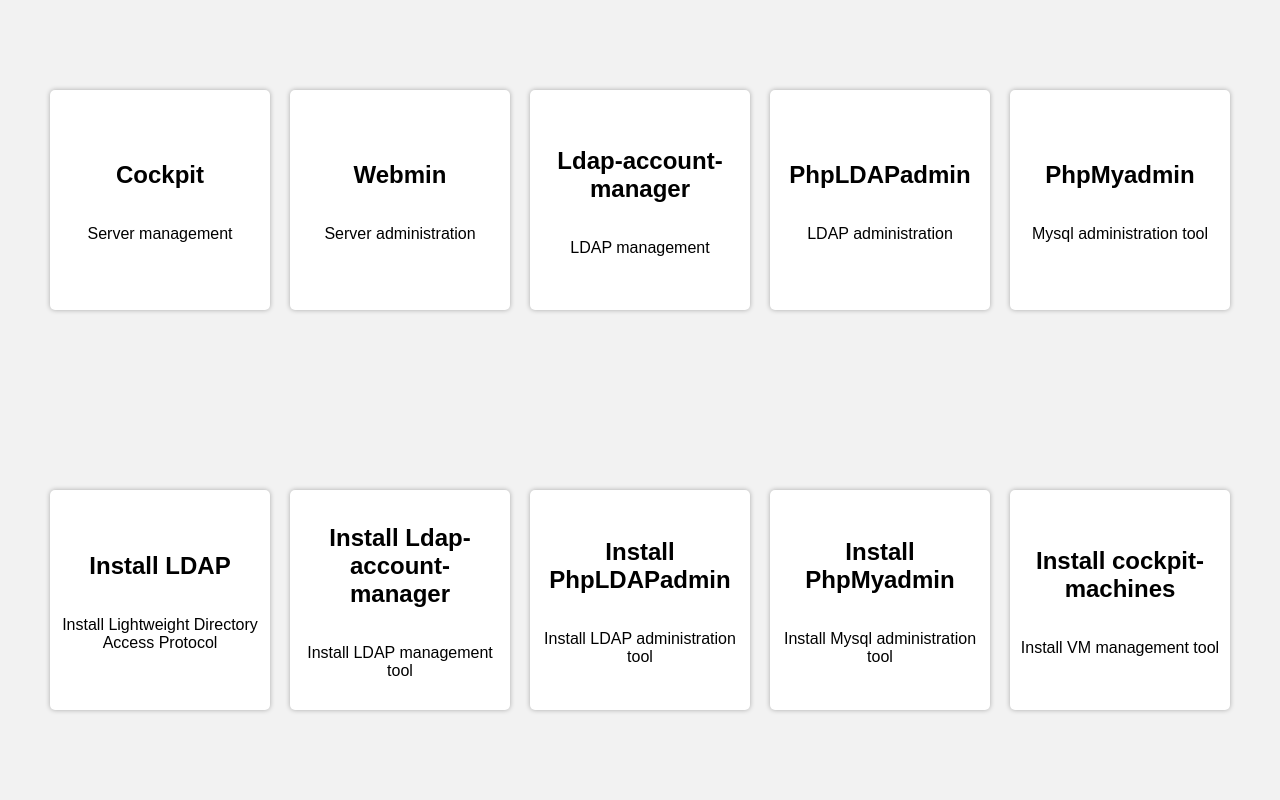
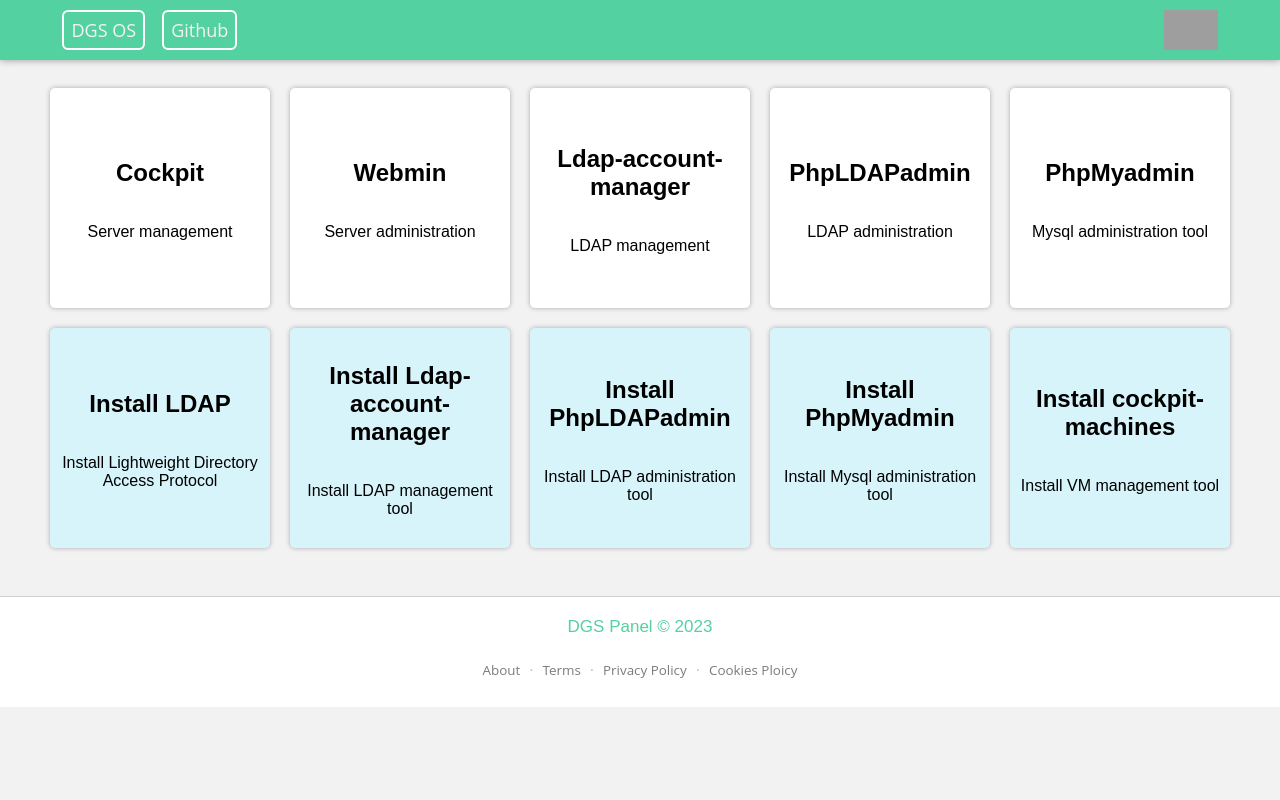
Before and after one commit to WsoumOS/WsoumOS_DGS_Server, a PHP site: page / in a window 1280 px wide. Run offline with PHP 8.4, Linux system fonts and the light colour scheme; grey boxes are pictures that could not be loaded.

Commit message:
Update index.php

```diff
--- a/DGS_panel/index.php
+++ b/DGS_panel/index.php
@@ -1,24 +1,153 @@
 <!DOCTYPE html>
-<html lang="en">
+<html>
 <head>
 	<meta charset="UTF-8">
 	<meta name="viewport" content="width=device-width, initial-scale=1.0">
-	<title>Server Manager</title>
+	<title>DGS Panel - Server Manager</title>
 <style>
 body {
 	font-family: Arial, sans-serif;
 	margin: 0;
 	padding: 0;
+	background: #f2f2f2;
 }
+
+.header {
+	z-index: 100;
+	left: 0;
+	top: 0;
+	right: 0;
+	border-top: 0;
+	/* padding-top: 8px; */
+	width: 100%;
+	/* height: 50px; */
+	height: 60px;
+	background: #54d1a1;
+	/* box-shadow: 0 1px 7px rgba(0,0,0,.35); */
+	box-shadow: 0 0.5px 7px rgba(0,0,0,0.35);
+	/* border-radius: 0 0 5px 5px; */
+}
+
+/*
+.menu {
+
+}
+.menu ul {
+	margin-left: 4%;
+}
+.menu ul li {
+	float: left;
+	padding: 8px;
+	list-style: none;
+}
+.menu ul li a {
+	text-decoration: none;
+	color: #7f7f7f;
+	border: 2px solid #7f7f7f;
+	font-size: 18px;
+	padding: 6px;
+	border-radius: 7px;
+}
+.menu ul li a:hover {
+	background: #fff;
+	color: #7f7f7f;
+	transition: 0.5s;
+}
+.logo {
+	float: right;
+	/* margin-top: 21px; *//*
+	margin-right: 42px;
+}
+*/
+
+/* .logo a {
+	color: #7f7f7f;
+	padding: 7px;
+	font-size: 18px;
+	text-decoration: none;
+	border: 2px solid #7f7f7f;
+	border-radius: 5px;
+} */
+
+.head {
+	width: 94%;
+	margin: 0 auto;
+	padding-top: 10px;
+}
+
+.menu {
+	font-family: "Droid Arabic Kufi" ,Open Sans, sans-serif;
+	font-size: 17.5px;
+	line-height: 22px;
+	float: left;
+	margin-left: 2%;
+}
+
+/*#404040*/
+
+.button a:hover {
+	background: #7cd3b2;
+	transition: 0.5s;
+}
+
+.button {
+	float: left;
+	margin-right: 17px;
+	direction: rtl;
+	border-radius: 6px;
+	transition: 0.8s;
+}
+
+.button a {
+	float: left;
+	text-decoration: none;
+	color: #f3f3f3;
+	font-size: 18px;
+	padding: 7px;
+	border: 2px solid #ffffff;
+	border-radius: 6px;
+}
+
+.logo {
+	float: right;
+	/* margin-top: 4px; */
+	margin-right: 2%;
+}
+
+.logo .logo_b {
+	height: 40px;
+}
+
+.logo .logo_m {
+    display: none;
+    width: 40px;
+}
+
+.logo_b2 {
+    font-family: "Droid Arabic Naskh" ,Open Sans, sans-serif;
+    line-height: 48px;
+    color: #f3f3f3;
+    text-decoration: none;
+    font-size: 31px;
+    font-weight: bold;
+    float: left;
+    margin-top: -4px;
+    margin-right: 11px;
+}
+
+.logo_b2:hover {
+    text-decoration: underline;
+}
+
 
 .container {
 	display: flex;
 	flex-wrap: wrap;
 	justify-content: center;
 	align-items: center;
-			height: 100vh;
+	/* height: 100vh; */
 	width: 100%;
-			background-color: #f2f2f2;
+	padding-top: 18px;
 }
 
 .card {
@@ -43,9 +172,118 @@
 	transform: scale(1.05);
 	box-shadow: 0px 0px 10px rgba(0, 0, 0, 0.5);
 }
+
+.install {
+	background: #d7f4fa;
+}
+
+
+.footer {
+	background: #fff;
+	padding: 30px;
+	padding-top: 20px;
+	margin-top: 38px;
+	/* margin-top: 10vh; */
+	height: 60px;
+	left: 0;
+	right: 0;
+	/* margin-top: 67px; */
+	border-top: 1px solid rgba(211, 211, 211);
+	/* border-radius: 5px 5px 0px 0px; */
+	/* box-shadow: 2px 0 16px rgba(0,0,0,0.35); */
+	/* position: relative; */
+}
+
+.fo_c {
+	direction: rtl;
+	text-align: center;
+	color: #54d1a1;
+	font-size: 18px;
+}
+
+.fo_b {
+	/* width: 97%; */
+}
+
+.fo_u {
+	margin: 22px;
+	margin-top: 18px;
+	/* margin-right: 28px; */
+	/* float: right; */
+	text-align: center;
+	color: #bfbfbf;
+}
+
+.fo_u a:hover {
+	text-decoration: underline;
+	transition: 0.5s;
+}
+
+.fo_u a {
+	font-family: "Droid Arabic Naskh" ,Open Sans, sans-serif;
+	font-size: 13.4px;
+	line-height: 30px;
+	text-decoration: none;
+	margin: 4px;
+	color: #7b7b7b;
+	transition: 0.5s;
+}
+
+.footerlinks {
+    color: #bfbfbf;
+}
+
+.footerlinks a:hover {
+	text-decoration: none;
+	transition: 0.5s;
+}
+
+.footerlinks a {
+	text-decoration: underline;
+	font-size: 14px;
+	line-height: 0;
+	color: #4e4e4e;
+	transition: 0.5s;
+}
+
+.copyright {
+	font-size: 17px;
+	direction: ltr;
+}
+
 </style>
+
 </head>
 <body>
+
+
+<div class="header">
+
+<div class="head">
+
+	<div class="logo">
+		<div class="hrif">
+		<a href="/">
+		<!--img class="logo_b" src="/img/" /-->
+		<img class="logo_b" src="/img/ws-icon-2.png" />
+		<!--img class="logo_m" src="/img/mini_logo_blow.png"-->
+		</a>
+		</div>
+	</div>
+
+<div class="menu">
+		<div id="session" >
+<div class="drop_list">
+<div class="button"><div class="hrif"><a href="https://os.wsoum.ml/dgs/" target="_blank">DGS OS <i class="fas fa-sign-in-alt"></i></a></div></div>
+<div class="button" style=" margin-left: 0px; margin-right: 0px; "><div class="hrif"><a href="https://github.com/WsoumOS/WsoumOS_DGS_Server/tree/main/DGS_panel" target="_blank">Github <i class="fas fa-sign-in-alt"></i></a></div></div>
+</div>
+		</div>
+</div>
+
+	</div>
+
+</div>
+
 	<div class="container">
 		<a target="_blank" href="http://<?php echo $_SERVER["SERVER_NAME"]; ?>:9090" class="card">
 			<h2>Cockpit</h2>
@@ -75,31 +313,63 @@
 	<!--/div>
 	<div class="container"-->
 
-		<a href="/?action=install&package=ldap" class="card">
+		<a href="/?action=install&package=ldap" class="card install">
 			<h2>Install LDAP</h2>
 			<p>Install Lightweight Directory Access Protocol</p>
 		</a>
 
-		<a href="/?action=install&package=lam" class="card">
+		<a href="/?action=install&package=lam" class="card install">
 			<h2>Install Ldap-account-manager</h2>
 			<p>Install LDAP management tool</p>
 		</a>
 
-		<a href="/?action=install&package=phpldapadmin" class="card">
+		<a href="/?action=install&package=phpldapadmin" class="card install">
 			<h2>Install PhpLDAPadmin</h2>
 			<p>Install LDAP administration tool</p>
 		</a>
 
-		<a href="/?action=install&package=phpmyadmin" class="card">
+		<a href="/?action=install&package=phpmyadmin" class="card install">
 			<h2>Install PhpMyadmin</h2>
 			<p>Install Mysql administration tool</p>
 		</a>
 
-		<a href="/?action=install&package=cockpit-machines" class="card">
+		<a href="/?action=install&package=cockpit-machines" class="card install">
 			<h2>Install cockpit-machines</h2>
 			<p>Install VM management tool</p>
 		</a>
 
 	</div>
+
+<?php
+
+echo '
+<div class="footer">
+
+<div class="fo_c">
+
+<div class="copyright" >
+DGS Panel &copy; '.date("Y").'
+</div>
+
+</div>
+
+
+
+<div class="fo_b">
+
+<div class="fo_u">
+
+<a href="https://os.wsoum.ml//about">About</a> · <a href="https://os.wsoum.ml//terms">Terms</a> · <a href="https://os.wsoum.ml//privacy_policy">Privacy Policy</a> · <a href="https://os.wsoum.ml//privacy_policy#cookies">Cookies Ploicy</a>
+
+</div>
+
+</div>
+
+
+</div>
+';
+
+?>
+
 </body>
 </html>
```
Lines whose indentation alone changed are shown as unchanged.
